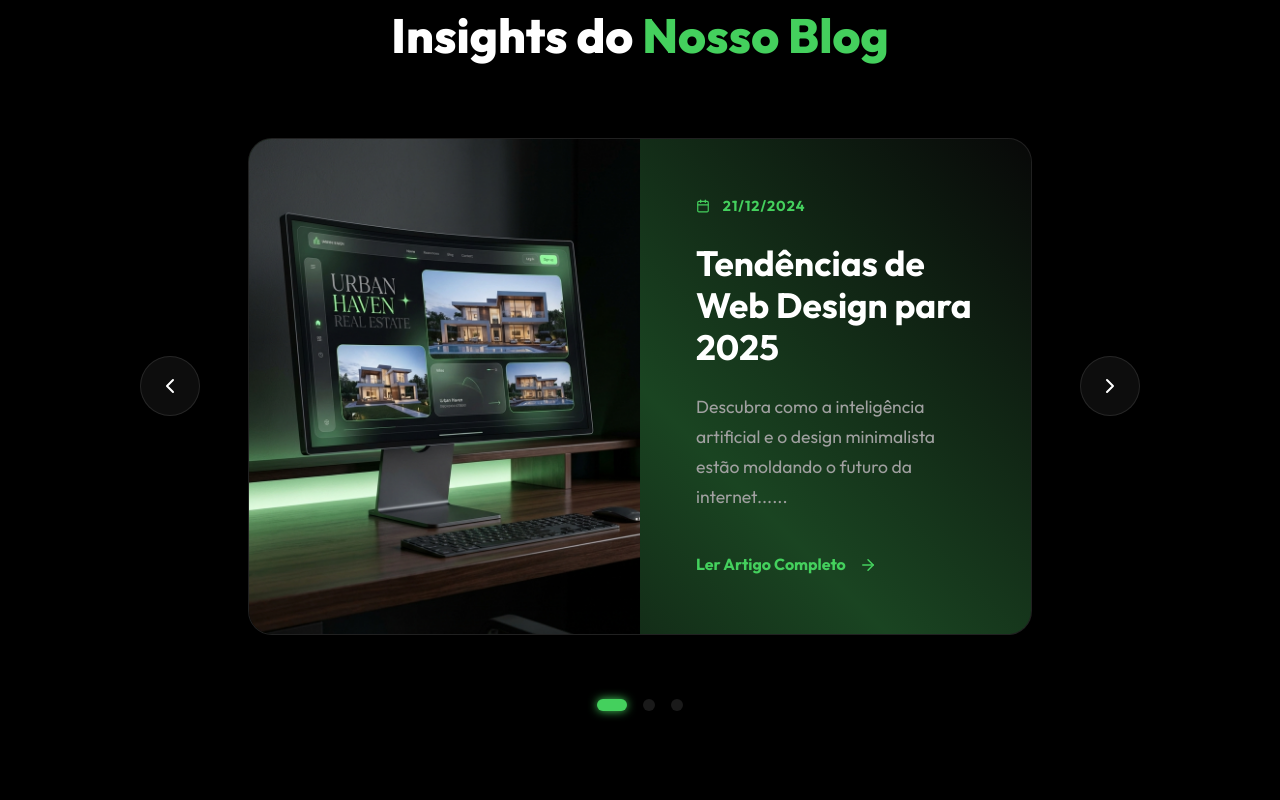
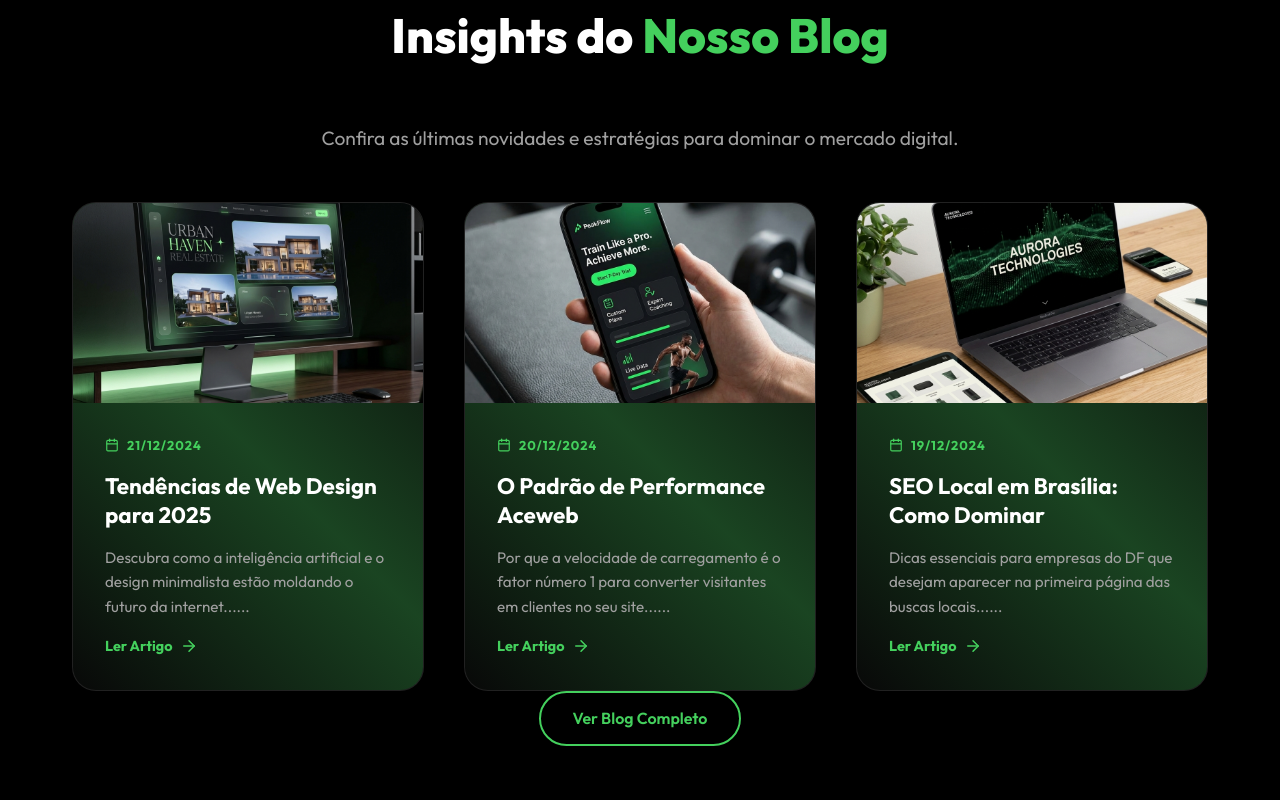
Before and after one commit to acelinosilva/aceweb, a React (Vite) app: page /#/ in a window 1280 px wide. Shown: the part 5280-6080 px from the top of the page. Built offline with nearby package versions, Linux system fonts and the light colour scheme.

Commit message:
Change home page blog section from carousel to side-by-side grid layout

```diff
--- /dev/null
+++ b/src/components/NewsGrid.css
@@ -0,0 +1,105 @@
+.news-grid-section {
+    background: #000;
+}
+
+.news-grid-home {
+    display: grid;
+    grid-template-columns: repeat(3, 1fr);
+    gap: 2.5rem;
+}
+
+.news-card-home {
+    display: flex;
+    flex-direction: column;
+    height: 100%;
+    transition: var(--transition);
+    overflow: hidden;
+}
+
+.news-card-home:hover {
+    transform: translateY(-10px);
+    border-color: var(--primary-color);
+    box-shadow: 0 15px 30px rgba(68, 208, 93, 0.1);
+}
+
+.news-card-img {
+    width: 100%;
+    height: 200px;
+    overflow: hidden;
+}
+
+.news-card-img img {
+    width: 100%;
+    height: 100%;
+    object-fit: cover;
+    transition: transform 0.8s ease;
+}
+
+.news-card-home:hover .news-card-img img {
+    transform: scale(1.1);
+}
+
+.news-card-body {
+    padding: 2rem;
+    display: flex;
+    flex-direction: column;
+    gap: 1rem;
+    flex-grow: 1;
+}
+
+.news-meta {
+    display: flex;
+    align-items: center;
+    gap: 0.5rem;
+    font-size: 0.8rem;
+    color: var(--primary-color);
+    font-weight: 700;
+    text-transform: uppercase;
+    letter-spacing: 1px;
+}
+
+.news-card-body h3 {
+    font-size: 1.4rem;
+    line-height: 1.3;
+    color: #fff;
+    margin: 0;
+}
+
+.news-card-body p {
+    color: var(--text-secondary);
+    font-size: 0.95rem;
+    line-height: 1.6;
+    margin: 0;
+}
+
+.read-more-link {
+    display: inline-flex;
+    align-items: center;
+    gap: 0.5rem;
+    color: var(--primary-color);
+    text-decoration: none;
+    font-weight: 700;
+    font-size: 0.9rem;
+    margin-top: auto;
+    transition: var(--transition);
+}
+
+.read-more-link:hover {
+    gap: 1rem;
+}
+
+@media (max-width: 1100px) {
+    .news-grid-home {
+        grid-template-columns: repeat(2, 1fr);
+    }
+}
+
+@media (max-width: 768px) {
+    .news-grid-home {
+        grid-template-columns: 1fr;
+    }
+
+    .news-card-body {
+        padding: 1.5rem;
+    }
+}
--- /dev/null
+++ b/src/components/NewsGrid.jsx
@@ -0,0 +1,102 @@
+import { useState, useEffect } from 'react';
+import { motion } from 'framer-motion';
+import { Calendar, ArrowRight } from 'lucide-react';
+import { Link } from 'react-router-dom';
+import './NewsGrid.css';
+
+const NewsGrid = () => {
+    const [posts, setPosts] = useState([]);
+
+    useEffect(() => {
+        const savedPosts = JSON.parse(localStorage.getItem('ace_blog_posts')) || [];
+
+        if (savedPosts.length === 0) {
+            setPosts([
+                {
+                    title: "Tendências de Web Design para 2025",
+                    content: "Descubra como a inteligência artificial e o design minimalista estão moldando o futuro da internet...",
+                    date: "21/12/2024",
+                    image: "p1.png",
+                    isPlaceholder: true
+                },
+                {
+                    title: "O Padrão de Performance Aceweb",
+                    content: "Por que a velocidade de carregamento é o fator número 1 para converter visitantes em clientes no seu site...",
+                    date: "20/12/2024",
+                    image: "p2.png",
+                    isPlaceholder: true
+                },
+                {
+                    title: "SEO Local em Brasília: Como Dominar",
+                    content: "Dicas essenciais para empresas do DF que desejam aparecer na primeira página das buscas locais...",
+                    date: "19/12/2024",
+                    image: "p3.png",
+                    isPlaceholder: true
+                }
+            ]);
+        } else {
+            setPosts(savedPosts.slice(0, 3));
+        }
+    }, []);
+
+    const stripHtml = (html) => {
+        const tmp = document.createElement("DIV");
+        tmp.innerHTML = html;
+        return tmp.textContent || tmp.innerText || "";
+    };
+
+    const fadeInUp = {
+        initial: { opacity: 0, y: 30 },
+        whileInView: { opacity: 1, y: 0 },
+        viewport: { once: true },
+        transition: { duration: 0.6 }
+    };
+
+    return (
+        <section className="news-grid-section section-padding">
+            <div className="container">
+                <header className="text-center mb-5">
+                    <span className="badge">Knowledge Hub</span>
+                    <h2 className="section-title">Insights do <span>Nosso Blog</span></h2>
+                    <p className="description-premium max-700 mx-auto">Confira as últimas novidades e estratégias para dominar o mercado digital.</p>
+                </header>
+
+                <div className="news-grid-home">
+                    {posts.map((post, index) => (
+                        <motion.article
+                            key={index}
+                            {...fadeInUp}
+                            transition={{ delay: index * 0.1 }}
+                            className="news-card-home glass-card neural-border"
+                        >
+                            {post.image && (
+                                <div className="news-card-img">
+                                    <img src={post.image} alt={post.title} />
+                                </div>
+                            )}
+                            <div className="news-card-body">
+                                <div className="news-meta">
+                                    <Calendar size={14} /> {post.date}
+                                </div>
+                                <h3>{post.title}</h3>
+                                <p>{stripHtml(post.content).substring(0, 120)}...</p>
+                                <Link
+                                    to={post.isPlaceholder ? "/blog" : `/blog/${index}`}
+                                    className="read-more-link"
+                                >
+                                    Ler Artigo <ArrowRight size={18} />
+                                </Link>
+                            </div>
+                        </motion.article>
+                    ))}
+                </div>
+
+                <div className="text-center mt-5">
+                    <Link to="/blog" className="btn btn-outline">Ver Blog Completo</Link>
+                </div>
+            </div>
+        </section>
+    );
+};
+
+export default NewsGrid;
--- a/src/pages/Home.jsx
+++ b/src/pages/Home.jsx
@@ -6,7 +6,7 @@ import {
     MousePointer2, Laptop, Code, ExternalLink, Layout, Quote
 } from 'lucide-react';
 import { Link } from 'react-router-dom';
-import NewsCarousel from '../components/NewsCarousel';
+import NewsGrid from '../components/NewsGrid';
 import './Home.css';
 
 const Home = () => {
@@ -402,7 +402,7 @@ const Home = () => {
                 </div>
             </section>
 
-            <NewsCarousel />
+            <NewsGrid />
 
             {/* CTA Final */}
             <section className="section-padding bg-surface">
```
